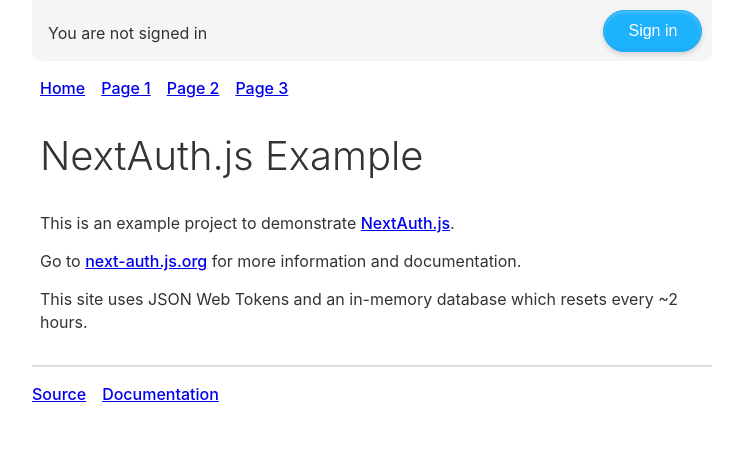
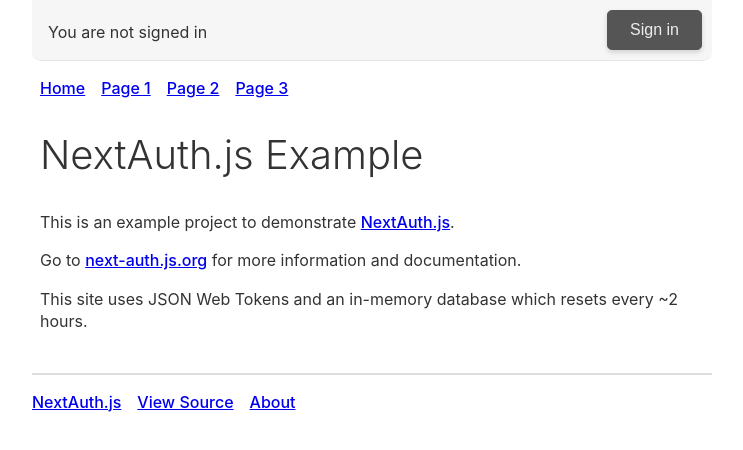
Before and after one commit to dirtymalikjin9k/next-auth-example, a Next.js app: page / in a window 1280 px wide. Shown: the top 450 px of the page, without its empty margins (268-1011 px from the left). Built offline with nearby package versions, Linux system fonts and the light colour scheme; no server answers.

Commit message:
Minor cosmetic changes to CSS
More neutral colour choices.

```diff
--- a/components/footer.js
+++ b/components/footer.js
@@ -4,8 +4,9 @@
   <div className={styles.footer}>
     <hr/>
     <ul className={styles.navigation}>
-      <li className={styles.navigationItem}><a href="https://github.com/iaincollins/next-auth-example">Source</a></li>
-      <li className={styles.navigationItem}><a href="https://next-auth.js.org">Documentation</a></li>
+      <li className={styles.navigationItem}><a href="https://next-auth.js.org">NextAuth.js</a></li>
+      <li className={styles.navigationItem}><a href="https://github.com/iaincollins/next-auth-example">View Source</a></li>
+      <li className={styles.navigationItem}><a href="https://next-auth.js.org/getting-started/introduction">About</a></li>
     </ul>
   </div>
 )
--- a/components/footer.module.css
+++ b/components/footer.module.css
@@ -1,5 +1,5 @@
 .footer {
-  margin-top: 2rem;
+  margin-top: 2.5rem;
 }
 
 .navigation {
--- a/components/nav.js
+++ b/components/nav.js
@@ -17,14 +17,14 @@
       </noscript>
       <p className={`nojs-show ${(!session && loading) ? styles.loading : styles.loaded}`}>
       {!session && <>
-          <span className={styles.notSignedIn}>You are not signed in</span>
+          <span className={styles.notSignedInText}>You are not signed in</span>
           <a href={`/api/auth/signin`} onClick={(e) => { e.preventDefault(); signin() }}>
             <button className={styles.signinButton}>Sign in</button>
           </a>
         </>}
         {session && <>
           <span style={{backgroundImage: `url(${session.user.image})` }} className={styles.avatar}/>
-          <span className={styles.signedIn}>
+          <span className={styles.signedInText}>
             <small>Signed in as</small><br/>
             <strong>{session.user.email || session.user.name}</strong>
             </span>
--- a/components/nav.module.css
+++ b/components/nav.module.css
@@ -3,11 +3,12 @@
   position: relative;
   top: 0;
   opacity: 1;
-  overflow: auto;
+  overflow: hidden;
   border-radius: 0 0 .6rem .6rem;
+  border-bottom: .1rem solid #e6e6e6;
   padding: .6rem 1rem;
   margin: 0;
-  background-color: #f5f5f5;
+  background-color: #f6f6f6;
   transition: all 0.2s ease-in-out;
 }
 
@@ -16,10 +17,10 @@
   opacity: 0;
 }
 
-.signedIn,
-.notSignedIn {
+.signedInText,
+.notSignedInText {
   position: absolute;
-  padding: .8rem 0 .4rem 0;
+  padding-top: .8rem;
   left: 1rem;
   right: 7.4rem;
   white-space: nowrap;
@@ -27,9 +28,10 @@
   overflow: hidden;
   display: inherit;
   z-index: 1;
+  line-height: 1.3rem;
 }
 
-.signedIn {
+.signedInText {
   padding-top: 0rem;
   left: 4.6rem;
 }
@@ -37,11 +39,11 @@
 .avatar {
   border-radius: 2rem;
   float: left;
-  height: 2.6rem;
-  width: 2.6rem;
+  height: 2.8rem;
+  width: 2.8rem;
   background-color: white;
   background-size: cover;
-  border: 2px solid #ccc;
+  background-repeat: no-repeat;
 }
 
 .signinButton,
@@ -49,39 +51,35 @@
   float: right;
   margin-right: -.4rem;
   font-weight: 500;
-  background-color: #1eb1fc;
-  color: #fff;
-  border: 1px solid #1eb1fc;
-  border-radius: 5rem;
+  border-radius: .3rem;
   cursor: pointer;
   font-size: 1rem;
   line-height: 1rem;
-  padding: .75rem 1.5rem;
+  padding: .7rem 1.4rem;
   position: relative;
   z-index: 10;
   box-shadow: 0 0.15rem 0.3rem rgba(0,0,0,.15), inset 0 .1rem .2rem rgba(255,255,255,.25), inset 0 -.1rem .1rem rgba(0,0,0,0.05);
-}
-
-.signinButton:hover {
-  background-color: #1b9fe2;
-  border-color: #1b9fe2;
-  color: #fff;
-}
-
-.signoutButton {
   background-color: #fff;
-  border-color: #ccc;
+  border: 1px solid #ccc;
   color: #555;
 }
 
 .signoutButton:hover {
   background-color: #fff;
-  border-color: #bbb;
-  color: #333;
+  border-color: #aaa;
+  color: #555;
 }
 
-.signoutButton:active {
-  border-color: #aaa;
+.signinButton {
+  background-color: #555;
+  border-color: #555;
+  color: #eee;
+  box-shadow: 0 0.15rem 0.3rem rgba(0,0,0,.15);
+}
+
+.signinButton:hover {
+  background-color: #444;
+  border-color: #444;
 }
 
 .navigation {
```
